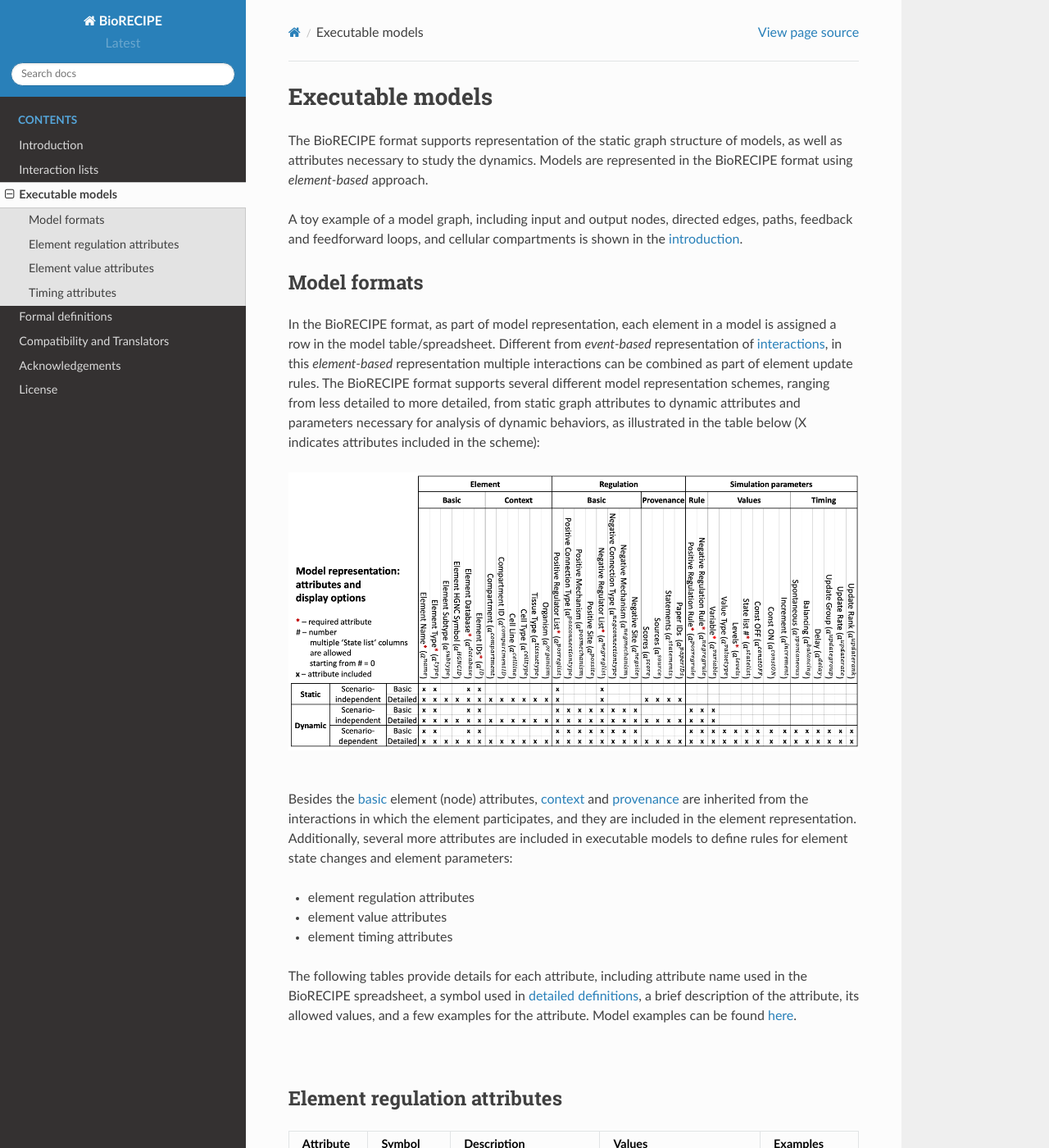
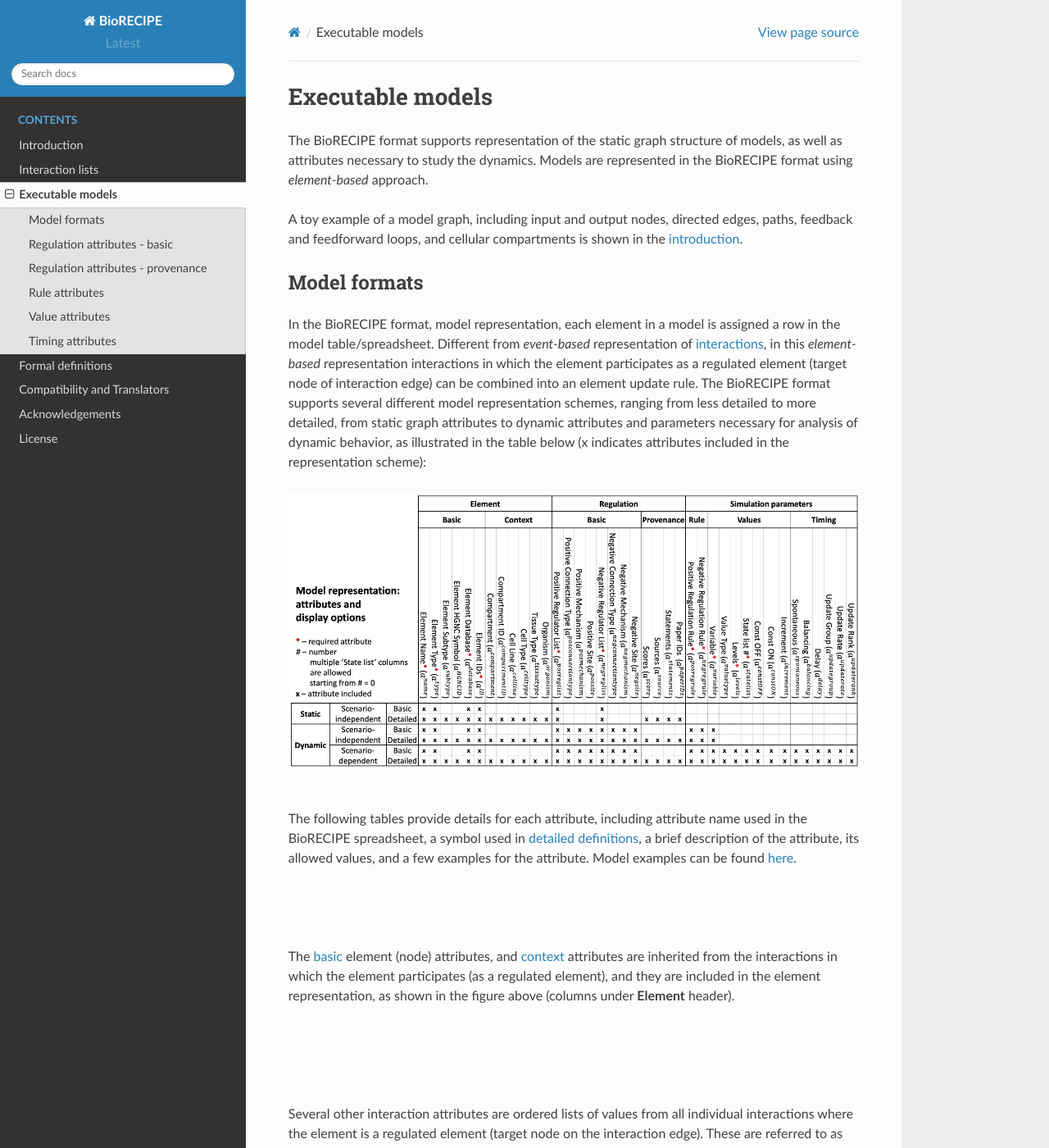
Before and after one commit to pitt-miskov-zivanov-lab/BioRECIPE, a Sphinx documentation site: the page built from docs/model_representation.rst, in a window 1280 px wide and 1400 px high. Shown: the whole window at 82% size. Built offline with Sphinx 7.4.7 and the Read the Docs theme 2.0.0, drawn with Linux system fonts in a browser that asks for light colours; some of the changed text lies outside the part shown.

Commit message:
Update model_representation.rst

```diff
--- a/docs/model_representation.rst
+++ b/docs/model_representation.rst
@@ -11,7 +11,7 @@ A toy example of a model graph, including input and output nodes, directed edges
 Model formats
 -------------
 
-In the BioRECIPE format, as part of model representation, each element in a model is assigned a row in the model table/spreadsheet. Different from *event-based* representation of `interactions <https://melody-biorecipe.readthedocs.io/en/latest/bio_interactions.html#interaction-representation>`_, in this *element-based* representation multiple interactions can be combined as part of element update rules. The BioRECIPE format supports several different model representation schemes, ranging from less detailed to more detailed, from static graph attributes to dynamic attributes and parameters necessary for analysis of dynamic behaviors, as illustrated in the table below (X indicates attributes included in the scheme):
+In the BioRECIPE format, model representation, each element in a model is assigned a row in the model table/spreadsheet. Different from *event-based* representation of `interactions <https://melody-biorecipe.readthedocs.io/en/latest/bio_interactions.html#interaction-representation>`_, in this *element-based* representation interactions in which the element participates as a regulated element (target node of interaction edge) can be combined into an element update rule. The BioRECIPE format supports several different model representation schemes, ranging from less detailed to more detailed, from static graph attributes to dynamic attributes and parameters necessary for analysis of dynamic behavior, as illustrated in the table below (x indicates attributes included in the representation scheme):
 
 .. figure:: figures/figure_BioRECIPE_model_format.png
     :align: center
@@ -19,18 +19,22 @@ In the BioRECIPE format, as part of model representation, each element in a mode
 
 |
 
-
-Besides the `basic <https://melody-biorecipe.readthedocs.io/en/latest/bio_interactions.html#basic-element-attributes>`_ element (node) attributes, `context <https://melody-biorecipe.readthedocs.io/en/latest/bio_interactions.html#context-attributes>`_ and `provenance <https://melody-biorecipe.readthedocs.io/en/latest/bio_interactions.html#provenance-attributes>`_ are inherited from the interactions in which the element participates, and they are included in the element representation. Additionally, several more attributes are included in executable models to define rules for element state changes and element parameters:
-
-- element regulation attributes
-- element value attributes
-- element timing attributes
-
 The following tables provide details for each attribute, including attribute name used in the BioRECIPE spreadsheet, a symbol used in `detailed definitions <https://melody-biorecipe.readthedocs.io/en/latest/definitions.html#formal-definitions>`_, a brief description of the attribute, its allowed values, and a few examples for the attribute. Model examples can be found `here <https://github.com/pitt-miskov-zivanov-lab/BioRECIPE/blob/main/examples>`_.
 
 |
+|
 
-Element regulation attributes
+The `basic <https://melody-biorecipe.readthedocs.io/en/latest/bio_interactions.html#basic-element-attributes>`_ element (node) attributes, and `context <https://melody-biorecipe.readthedocs.io/en/latest/bio_interactions.html#context-attributes>`_ attributes are inherited from the interactions in which the element participates (as a regulated element), and they are included in the element representation, as shown in the figure above (columns under **Element** header).
+
+|
+
+|
+
+Several other interaction attributes are ordered lists of values from all individual interactions where the element is a regulated element (target node on the interaction edge). These are referred to as **Regulation** attributes and include basic and provenance attributes combined from indvidual interactions (`basic interaction <https://melody-biorecipe.readthedocs.io/en/latest/bio_interactions.html#basic-interaction-attributes>`_ and `provenance <https://melody-biorecipe.readthedocs.io/en/latest/bio_interactions.html#provenance-attributes>`_ attributes) .
+
+|
+
+Regulation attributes - basic
 -----------------------------
 
 .. csv-table::
@@ -38,13 +42,48 @@ Element regulation attributes
     :widths: 5, 3, 34, 38, 20
 
     Positive regulators list, ":math:`a^{\mathrm{posreglist}}`", description, "<positive regulator 1>, <positive regulator 2>, ..., <positive regulator :math:`k`>", examples
+    Positive connection type, ":math:`a^{\mathrm{posconnectiontype}}`", description, "<positive connection type 1>, <positive connection type 2>, ..., <positive connection type :math:`k`>", examples
+    Positive mechanism, ":math:`a^{\mathrm{posmechanism}}`", description, "<positive mechanism 1>, <positive mechanism 2>, ..., <positive mechanism :math:`k`>", examples
+    Positive site, ":math:`a^{\mathrm{possite}}`", description, "<positive site 1>, <positive site 2>, ..., <positive site :math:`k`>", examples
     Negative regulators list, ":math:`a^{\mathrm{negreglist}}`", description, "<negative regulator 1>, <negative regulator 2>, ..., <negative regulator :math:`l`>", examples
-    Positive regulation rule, ":math:`a^{\mathrm{posregrule}}`", description, "<string>  //The rules for creating these positive regulation strings are written separately.", examples
-    Negative regulation rule, ":math:`a^{\mathrm{negregurule}}`", description, "<string>  //The rules for creating these negative regulation strings are written separately.", examples
+    Negative connection type, ":math:`a^{\mathrm{negconnectiontype}}`", description, "<negative connection type 1>, <negative connection type 2>, ..., <negative connection type :math:`l`>", examples
+    Negative mechanism, ":math:`a^{\mathrm{negmechanism}}`", description, "<negative mechanism 1>, <negative mechanism 2>, ..., <negative mechanism :math:`l`>", examples
+    Negative site, ":math:`a^{\mathrm{negsite}}`", description, "<negative site 1>, <negative site 2>, ..., <negative site :math:`l`>", examples
 
 |
 
-Element value attributes
+Regulation attributes - provenance
+-----------------------------
+
+.. csv-table::
+    :header: Attribute, Symbol, Description, Values, Examples
+    :widths: 5, 3, 34, 38, 20
+
+    Scores, ":math:`a^{\mathrm{score}}`", description, "<score 1>, <score 2>, ..., <score :math:`k+l`>", examples
+    Sources, ":math:`a^{\mathrm{source}}`", description, "<source 1>, <source 2>, ..., <source :math:`k+l`>", examples
+    Statements, ":math:`a^{\mathrm{statements}}`", description, "<statements 1>, <statements 2>, ..., <statements :math:`k+l`>", examples
+    Paper IDs, ":math:`a^{\mathrm{paperIDs}}`", description, "<paper IDs 1>, <paper IDs 2>, ..., <paper IDs :math:`k+l`>", examples
+|
+
+Finally, several new model attributes are included in executable models to define element update rules, as well as value and timing parameters for the simulation. These attributes are included under **Simulation parameters** in the figure above.
+
+|
+
+Rule attributes
+------------------------
+
+.. csv-table::
+    :header: Attribute, Symbol, Description, Values, Examples
+    :widths: 5, 3, 34, 38, 20
+
+     Positive regulation rule, ":math:`a^{\mathrm{posregrule}}`", description, "<string>  //The rules for creating these positive regulation strings are written separately.", examples
+    Negative regulation rule, ":math:`a^{\mathrm{negregurule}}`", description, "<string>  //The rules for creating these negative regulation strings are written separately.", examples
+
+
+|
+
+
+Value attributes
 ------------------------
 
 .. csv-table::
@@ -68,9 +107,9 @@ Timing attributes
     :header: Attribute, Symbol, Description, Values, Examples
     :widths: 5, 3, 34, 38, 20
 
-    Spontaneous, ":math:`a^{\mathrm{spontaneous}}`", description, `definition, examples
-    Balancing, ":math:`a^{\mathrm{balancing}}`", description, `definition, examples
-    Delay, ":math:`a^{\mathrm{delay}}`", description, `definition, examples
-    Update group, ":math:`a^{\mathrm{updategroup}}`", description, `definition, examples
-    Update rate, ":math:`a^{\mathrm{updaterate}}`", description, `definition, examples
-    Update rank, ":math:`a^{\mathrm{updaterank}}`", description, `definition, examples
+    Spontaneous, ":math:`a^{\mathrm{spontaneous}}`", description, definition, examples
+    Balancing, ":math:`a^{\mathrm{balancing}}`", description, definition, examples
+    Delay, ":math:`a^{\mathrm{delay}}`", description, definition, examples
+    Update group, ":math:`a^{\mathrm{updategroup}}`", description, definition, examples
+    Update rate, ":math:`a^{\mathrm{updaterate}}`", description, definition, examples
+    Update rank, ":math:`a^{\mathrm{updaterank}}`", description, definition, examples
```
Also changed, not shown: other parts of docs/model_representation.rst (+1 -1 lines).
